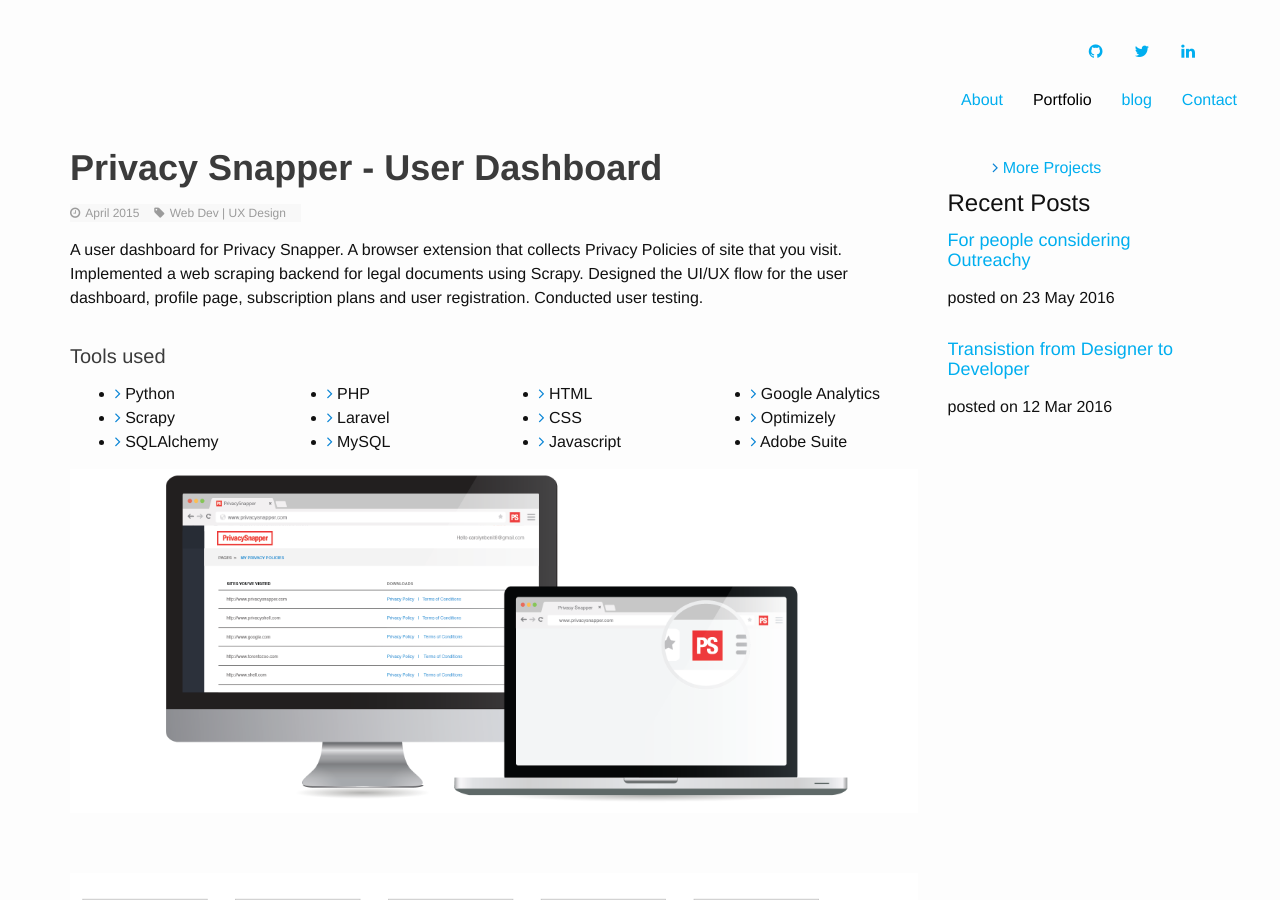
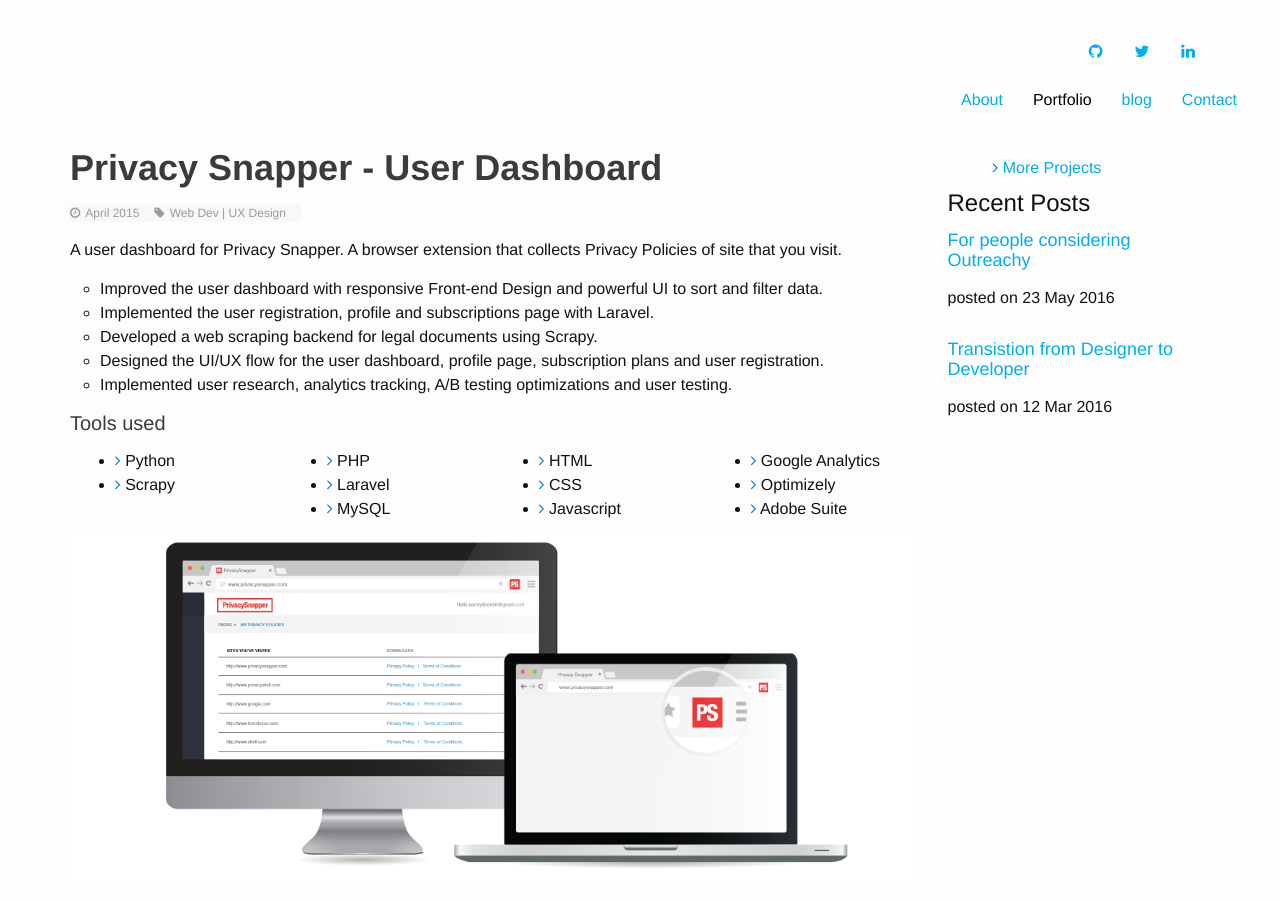
Before and after one commit to kristelteng/personal_site, a Jekyll site: the page built from portfolio/appsnapper.html, in a window 1280 px wide and 900 px high. Built offline with Jekyll 4.4.1, drawn with Linux system fonts in a browser that asks for light colours.

Commit message:
made changes to description and list of tasks

```diff
--- a/portfolio/appsnapper.html
+++ b/portfolio/appsnapper.html
@@ -19,9 +19,21 @@
                             </ul>
                             <br>
 
-                            <p class="project-description">A user dashboard for Privacy Snapper. A browser extension that collects Privacy Policies of site that you visit.
-                            <br>
-                            Implemented a web scraping backend for legal documents using Scrapy. Designed the UI/UX flow for the user dashboard, profile page, subscription plans and user registration. Conducted user testing.</p>
+                            <p class="project-desc">A user dashboard for Privacy Snapper. A browser extension that collects Privacy Policies of site that you visit.
+                            </p>
+
+                            <ul>
+                                <li class="work-detail">Improved the user dashboard with responsive Front-end Design and powerful UI to sort and filter data.</li>
+
+                                <li class="work-detail">Implemented the user registration, profile and subscriptions page with Laravel.</li>
+
+                                <li class="work-detail">Developed a web scraping backend for legal documents using Scrapy.</li>
+
+                                <li class="work-detail">Designed the UI/UX flow for the user dashboard, profile page, subscription plans and user registration.</li>
+
+                                <li class="work-detail">Implemented user research, analytics tracking, A/B testing optimizations and user testing.</li>
+                            </ul>
+
 
                             <h3 class="project-title">Tools used</h3>
 
@@ -29,7 +41,6 @@
                                 <ul class="elements">
                                     <li><i class="fa fa-angle-right"></i> Python</li>
                                     <li><i class="fa fa-angle-right"></i> Scrapy</li>
-                                    <li><i class="fa fa-angle-right"></i> SQLAlchemy</li>
                                 </ul>
                             </div>
 
```
